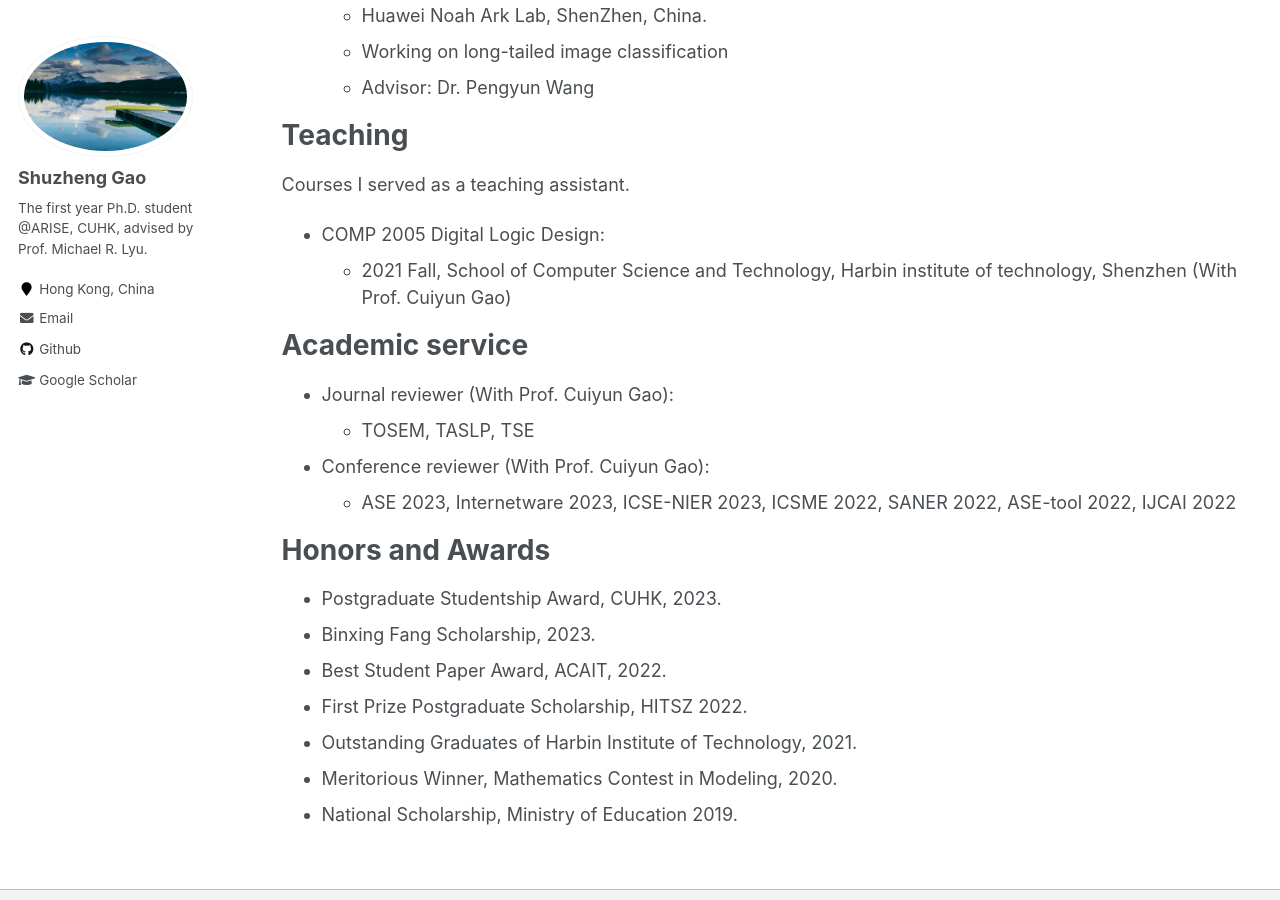
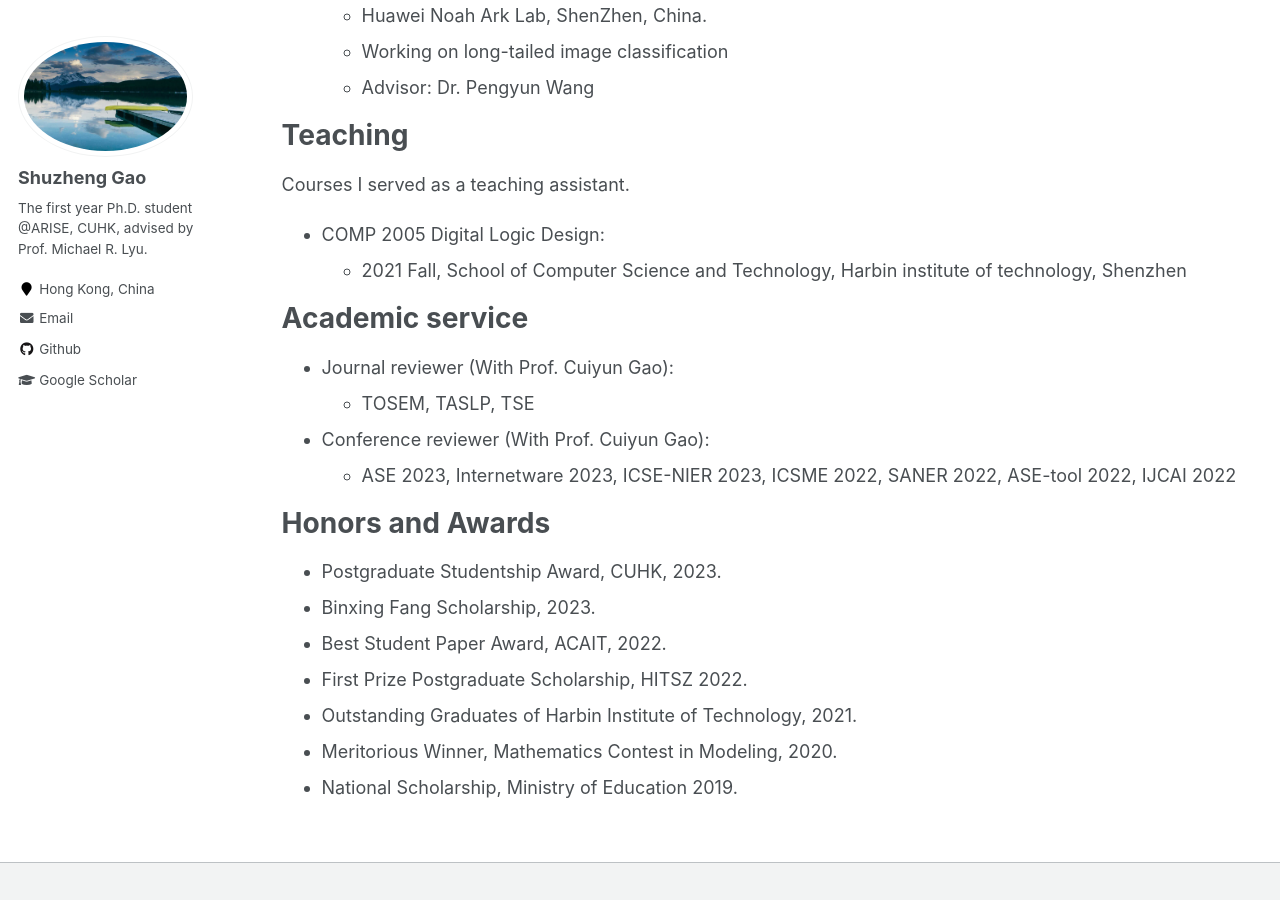
Before and after one commit to yujiachen99/yujiachen99.github.io, a Jekyll site: the page built from _pages/cv.md, in a window 1280 px wide and 900 px high, scrolled down 775 px. Built offline with Jekyll 4.4.1, drawn with Linux system fonts in a browser that asks for light colours.

Commit message:
Update cv.md

```diff
--- a/_pages/cv.md
+++ b/_pages/cv.md
@@ -40,7 +40,7 @@ Experience
 # Teaching
 Courses I served as a teaching assistant.
 - COMP 2005 Digital Logic Design:
-  - 2021 Fall, School of Computer Science and Technology, Harbin institute of technology, Shenzhen (With Prof. Cuiyun Gao)
+  - 2021 Fall, School of Computer Science and Technology, Harbin institute of technology, Shenzhen
 
 # Academic service
 
```
